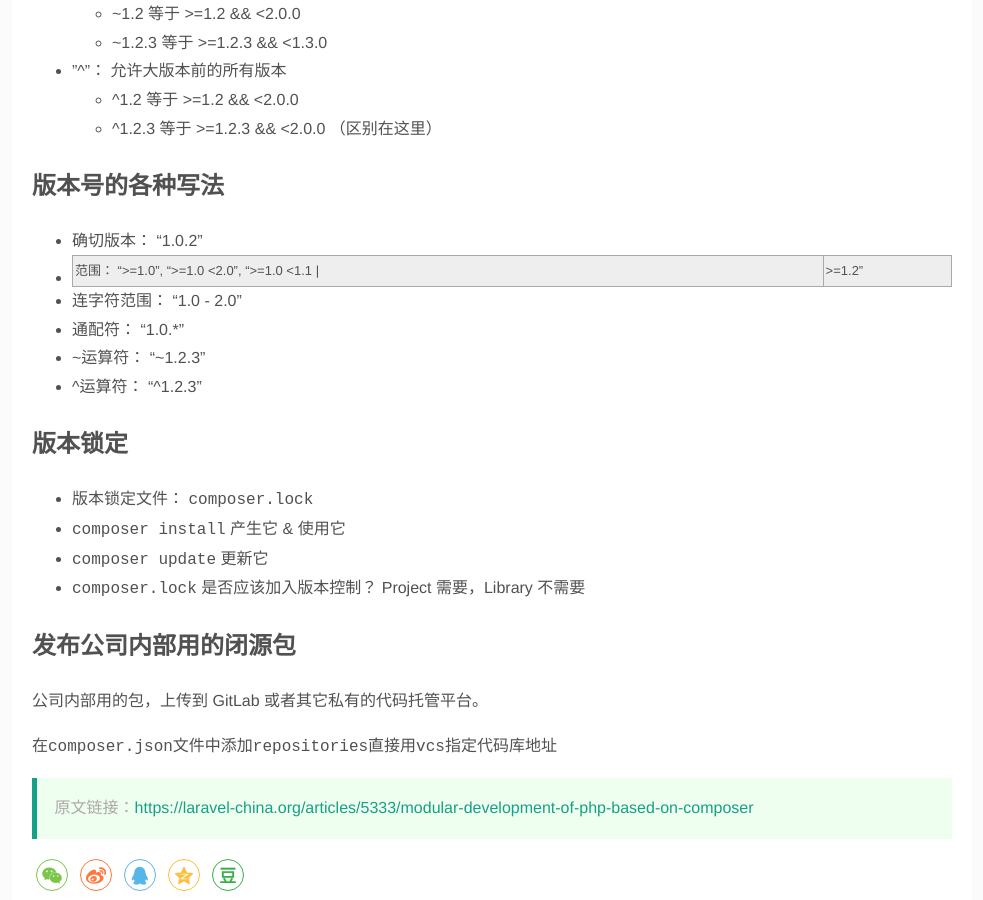
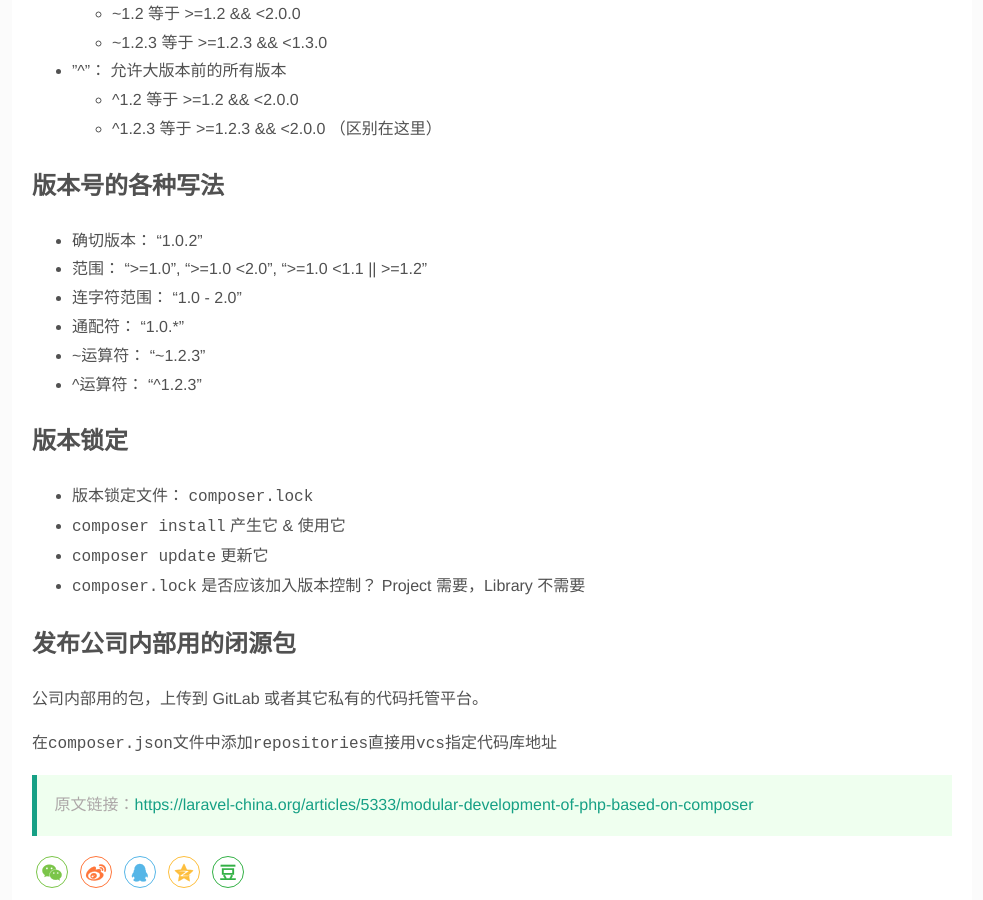
Before and after one commit to dudashuang/dudashuang.github.io, a Jekyll site: the page built from _posts/2018-06-29-composer.md, in a window 1280 px wide and 900 px high, scrolled down 5314 px. Shown: the whole window, without its empty margins (148-1131 px from the left). Built offline with Jekyll 4.4.1, drawn with Linux system fonts in a browser that asks for light colours; nearby versions of some CDN libraries.

Commit message:
:art: update code style.

```diff
--- a/_posts/2018-06-29-composer.md
+++ b/_posts/2018-06-29-composer.md
@@ -164,7 +164,7 @@ MAJOR.MINOR.PATH
 ## 版本号的各种写法
 
 - 确切版本： "1.0.2"
-- 范围： ">=1.0", ">=1.0 <2.0", ">=1.0 <1.1 \|| >=1.2"
+- 范围： ">=1.0", ">=1.0 <2.0", ">=1.0 <1.1 \|\| >=1.2"
 - 连字符范围： "1.0 - 2.0"
 - 通配符： "1.0.*"
 - ~运算符： "~1.2.3"
```
